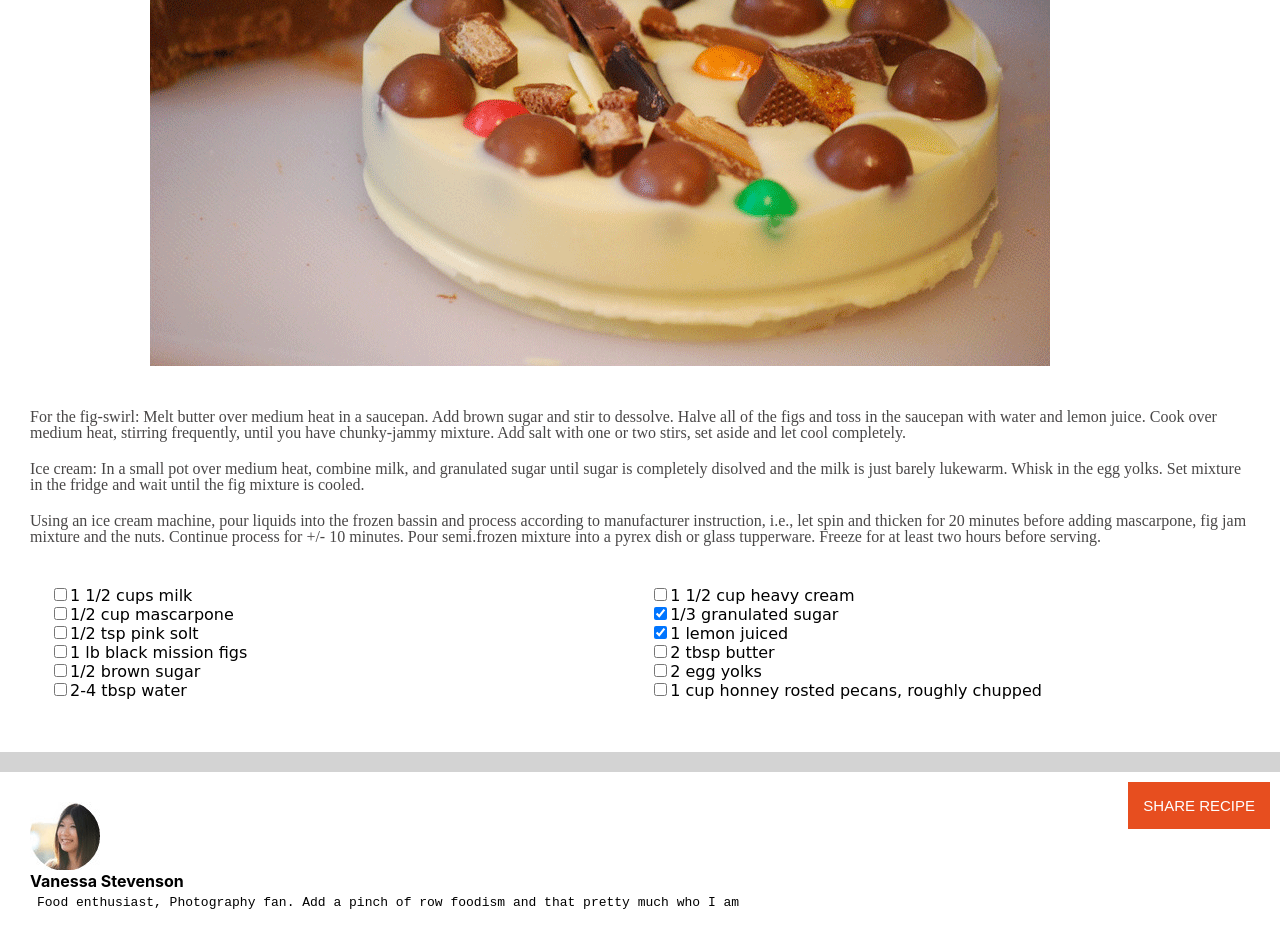
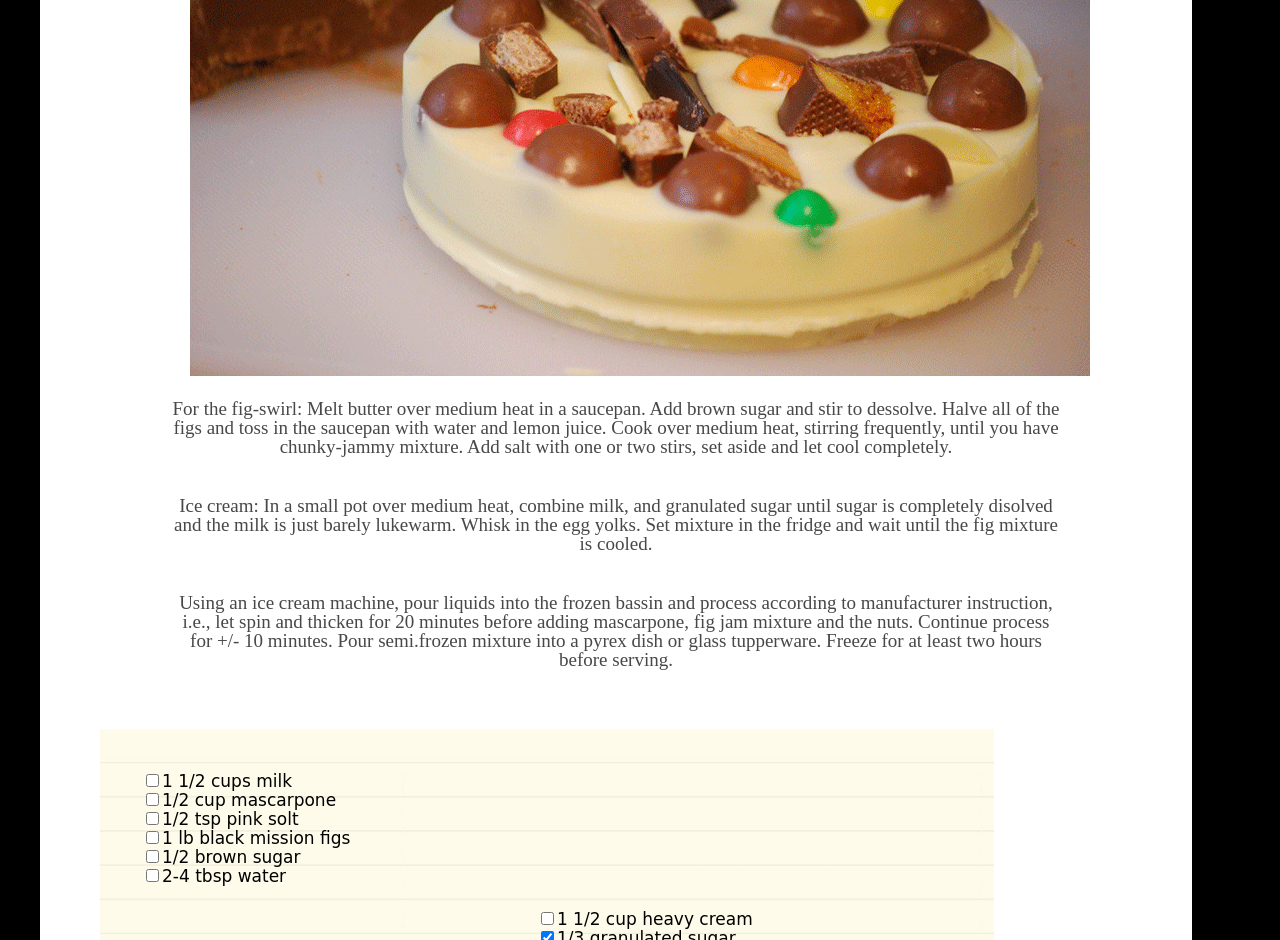
Before and after one commit to GharamAlessa/choclate-pizza, a plain HTML site: page index.html in a window 1280 px wide. Shown: the part 458-1398 px from the top of the page. Drawn offline with Linux system fonts and the light colour scheme.

Commit message:
finish css

```diff
--- a/style.css
+++ b/css/style.css
@@ -1,11 +1,16 @@
 body{
-    background-color: lightgray;
-    width: 100%;
+    background-color:black;
+    width: 90%;
+    padding: 5%;
+    padding: 40px;
 
+}
+*{
+    padding: 20px;
 }
 header{
     background-color: white;
-margin-top: 20px;
+/* margin-top: 20px; */
 }
 main{
     background-color: white;
@@ -41,28 +46,33 @@ padding: 20px;
 #wifi{
     margin-left: 10px;
 }
-/* #check{
-   background-image:url("img/list-bg.png");
-}
-#check2{
-    background-image:url("img/list-bg.png");
- } */
+
  #check{
+    font-size: 17px;
+     padding: 12px;
+     margin-right: 30%;
 float: left;
 font-family: cursive;
  }
  #check2{
+     font-size: 17px;
+    padding: 12px;
     display: block;
     float: right;
     font-family: cursive;
 
  }
+
  #second{
-     display:inline-block;
+    display:inline-block;
      /* margin-left: 100px; */
      padding: 30px;
-     background-image: url("img//list-bg.png");
-     width: 80%;
+   background-image: url("/img/list-bg.png");
+     width: 75%;
+     background-position: center;
+     background-repeat: no-repeat;
+     background-size: cover;
+     margin: 40px;
  }
  #print{
      float: right;
@@ -111,26 +121,42 @@ font-family: cursive;
      color: gray;
 
  }
+
  .x{
-     padding: 10px;
+     padding: 20px;
+     padding-right: 10%;
+     padding-left: 10%;
      font-family: serif;
      color: rgb(73, 71, 71);
+     text-align: center;
+    font-size: 19px;
+}
  }
 footer #van h5{
     font-family:-apple-system, BlinkMacSystemFont, 'Segoe UI', Roboto, Oxygen, Ubuntu, Cantarell, 'Open Sans', 'Helvetica Neue', sans-serif;
     font-weight: bold;
+    margin-bottom: 15px;
 }
-footer #van p{
-font-family: monospace;
-padding: 7px;
+ #v2{
+font-family:;
+padding-top:20px;
+font-size: 22px;
 }
 
+#v2 h5{
+    margin: 12px;
+    font-weight: bolder;
 
+}
 
-#last p{
-    color: gray;
-    margin-top: 20px;}
-    #pizza{
-        padding: 30px;
-        margin-left: 100px;
+#v2 p{
+    color: rgb(99, 91, 91);
+}|
+    #last p{
+        color: gray;
+        margin-top: 20px;
     }
+
+  main section #pizza{
+       margin-left: 130px;
+    }
--- a/index.html
+++ b/index.html
@@ -6,8 +6,9 @@
     <meta http-equiv="X-UA-Compatible" content="IE=edge">
     <meta name="viewport" content="width=device-width, initial-scale=1.0">
     <title>Chocolate pizza</title>
-    <link rel="stylesheet" href="style.css">
-    <link rel="stylesheet" href="reset.css">
+
+    <link rel="stylesheet" href="css/reset.css">
+    <link rel="stylesheet" href="css/style.css">
     <link rel="shortcut icon" href="#">
 
 </head>
@@ -101,12 +102,15 @@
 
     </main>
     <footer>
-        <section id="van">
+        <div id="van">
             <img src="img/van-pic.png" alt="">
+        </div>
+           <div id="v2">
             <h5>Vanessa Stevenson</h5>
             <p>Food enthusiast, Photography fan. Add a pinch of row foodism and that pretty much who I am</p>
+           </div>
 
-        </section>
+
         <button id="button">SHARE RECIPE</button>
         <section id="last">
             <img src="img/small-logo.png" alt="">
```
Also changed, not shown: css/reset.css (renamed from reset.css).
